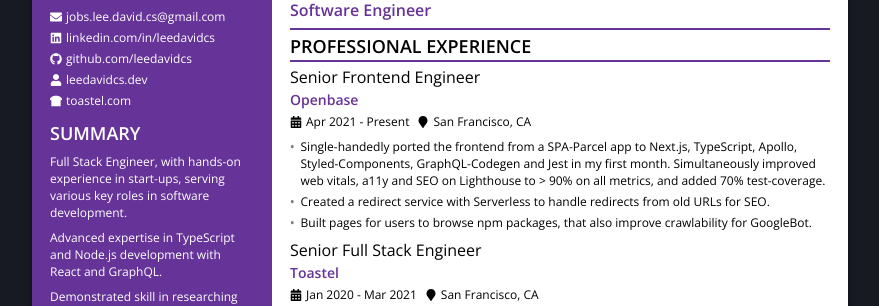
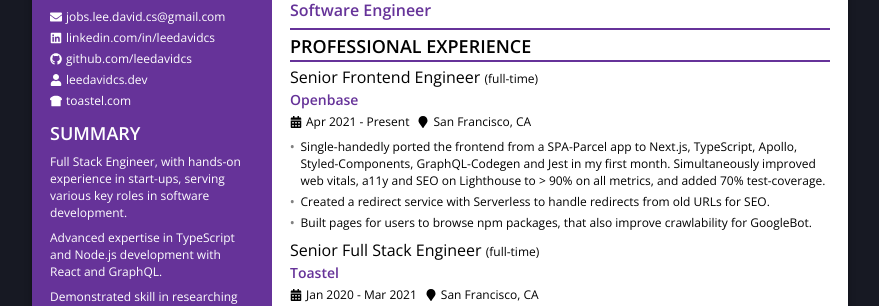
Before and after one commit to leedavidcs/leedavidcs, a React (Create React App) app: page / in a window 1280 px wide. Shown: the part 141-447 px from the top of the page, without its empty margins (200-1079 px from the left). Built offline with nearby package versions, Linux system fonts and the light colour scheme.

Commit message:
Added job type

```diff
--- a/src/page-parts/resume.page-part/index.tsx
+++ b/src/page-parts/resume.page-part/index.tsx
@@ -91,7 +91,12 @@
 				</header>
 				<Section className={classes.professionalExperience} title="Professional Experience">
 					<SubSection
-						title="Senior Frontend Engineer"
+						title={
+							<>
+								Senior Frontend Engineer&nbsp;
+								<span className={classes.jobType}>(full-time)</span>
+							</>
+						}
 						subheader="Openbase"
 						timeInfo="Apr 2021 - Present"
 						locationInfo="San Francisco, CA"
@@ -115,7 +120,12 @@
 						</Ul>
 					</SubSection>
 					<SubSection
-						title="Senior Full Stack Engineer"
+						title={
+							<>
+								Senior Full Stack Engineer&nbsp;
+								<span className={classes.jobType}>(full-time)</span>
+							</>
+						}
 						subheader="Toastel"
 						timeInfo="Jan 2020 - Mar 2021"
 						locationInfo="San Francisco, CA"
```
